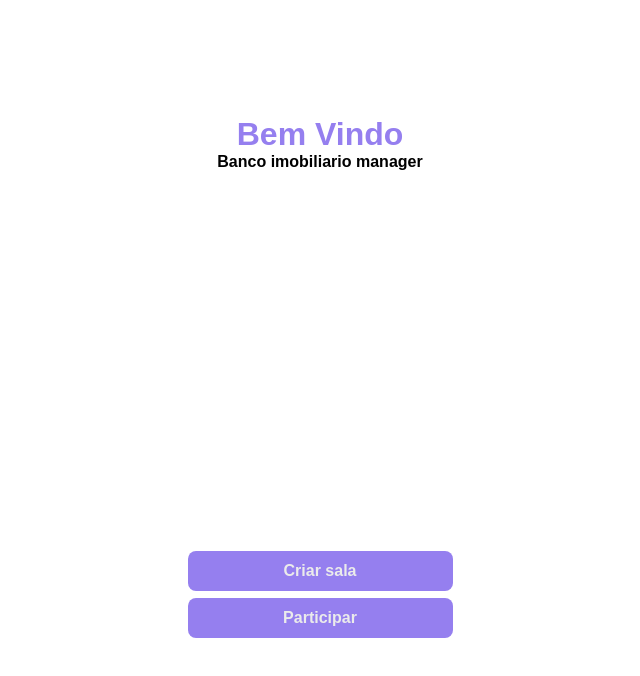
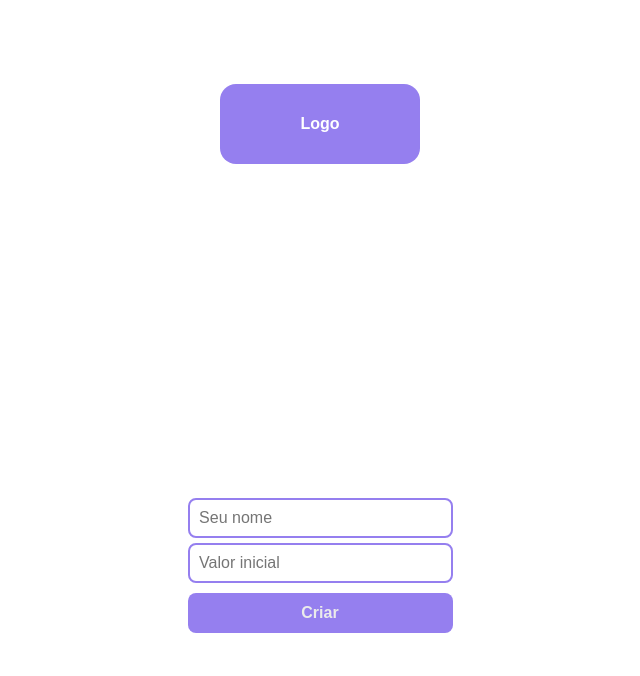
Before and after one commit to Rafael-SSilva/banco-imobiliario, a React (Create React App) app: page /new in a window 1280 px wide. Shown: the top 676 px of the page, without its empty margins (320-960 px from the left). Built offline with nearby package versions, Linux system fonts and the light colour scheme.

Commit message:
add routes and fix some packages

```diff
--- a/package.json
+++ b/package.json
@@ -8,7 +8,8 @@
     "@testing-library/user-event": "^13.5.0",
     "react": "^17.0.2",
     "react-dom": "^17.0.2",
-    "react-scripts": "5.0.0",
+    "react-router-dom": "^6.2.1",
+    "react-scripts": "^3.0.1",
     "web-vitals": "^2.1.3"
   },
   "scripts": {
--- a/src/App.js
+++ b/src/App.js
@@ -1,15 +1,16 @@
 import './App.css';
-import DefaultButton from './components/Button';
-import CreateRoom from './pages/createRoom';
-import MainPage from './pages/main/index';
-import Participate from './pages/participate';
-import PlayersScreen from './pages/players';
-import TransferingScreen from './pages/transfer';
+import React from 'react'
+
+import Routes from './routes';
+
+import { BrowserRouter as Router} from 'react-router-dom';
 
 function App() {
   return (
     <div className='app'>
-      <MainPage />
+      <Router>
+        <Routes />
+      </Router>
     </div>
   );
 }
--- a/src/pages/createRoom/index.js
+++ b/src/pages/createRoom/index.js
@@ -3,15 +3,19 @@ import DefaultButton from '../../components/Button';
 import DefaultInput from '../../components/Input';
 import Logo from '../../components/Logo';
 import Container from './styles'
+import { useNavigate } from 'react-router-dom';
 
 function CreateRoom() {
+
+    const navigate = useNavigate();
+
     return (
         <Container>
             <Logo />
             <div className='wrapper'>
                 <DefaultInput placeholder={'Seu nome'} onChange={() => {alert('Ok')}}/>
                 <DefaultInput placeholder={'Valor inicial'} onChange={() => {alert('Ok')}}/>
-                <DefaultButton title={'Criar'}/>
+                <DefaultButton title={'Criar'} clickFnc={() => navigate('/players')}/>
             </div>
         </Container>
     )
--- a/src/pages/main/index.js
+++ b/src/pages/main/index.js
@@ -2,7 +2,12 @@ import React from 'react'
 import DefaultButton from '../../components/Button'
 import Container, {TitleContainer} from './styles'
 
+import { useNavigate } from 'react-router-dom';
+
 function MainPage({children}) {
+
+    const navigate = useNavigate();
+
     return (
         <Container>
             <TitleContainer>
@@ -10,8 +15,8 @@ function MainPage({children}) {
                 <p>Banco imobiliario manager</p>
             </TitleContainer>
             <div>
-                <DefaultButton title="Criar sala" clickFnc={ () => { alert('Criar sala')}}/>
-                <DefaultButton title="Participar" clickFnc={ () => { alert('Participar')}}/>
+                <DefaultButton title="Criar sala" clickFnc={ () => navigate('/new')}/>
+                <DefaultButton title="Participar" clickFnc={ () => navigate('/join')}/>
             </div>
         </Container>
     )
--- a/src/pages/participate/index.js
+++ b/src/pages/participate/index.js
@@ -1,17 +1,21 @@
 import React from 'react'
+import { useNavigate } from 'react-router-dom';
 import DefaultButton from '../../components/Button';
 import DefaultInput from '../../components/Input';
 import Logo from '../../components/Logo';
 import Container from './styles'
 
 function Participate() {
+
+    const navigate = useNavigate();
+
     return (
         <Container>
             <Logo />
             <div className='wrapper'>
                 <DefaultInput placeholder={'ID da sala'} onChange={() => {alert('Ok')}} />
                 <DefaultInput placeholder={'Seu nome'} onChange={() => {alert('Ok')}}/>
-                <DefaultButton title={'Criar'} />
+                <DefaultButton title={'Entrar'} clickFnc={() => navigate('/players')} />
             </div>
         </Container>
     )
--- /dev/null
+++ b/src/routes.js
@@ -0,0 +1,22 @@
+import React from 'react'
+import {
+Routes,
+Route
+} from 'react-router-dom';
+import CreateRoom from './pages/createRoom';
+import MainPage from './pages/main';
+import Participate from './pages/participate';
+import PlayersScreen from './pages/players';
+import TransferingScreen from './pages/transfer';
+
+export default function MainRoutes() {
+    return (
+        <Routes>
+            <Route path="/" element={<MainPage />}/>
+            <Route path="/new" element={<CreateRoom />} />
+            <Route path="/join" element={<Participate />}/>
+            <Route path="/players" element={<PlayersScreen />}/>
+            <Route path="/transactions" element={<TransferingScreen />}/>
+        </Routes>
+    )
+}
```
Also changed, not shown: 1 other file (tests, documents, lock files or other folders).
